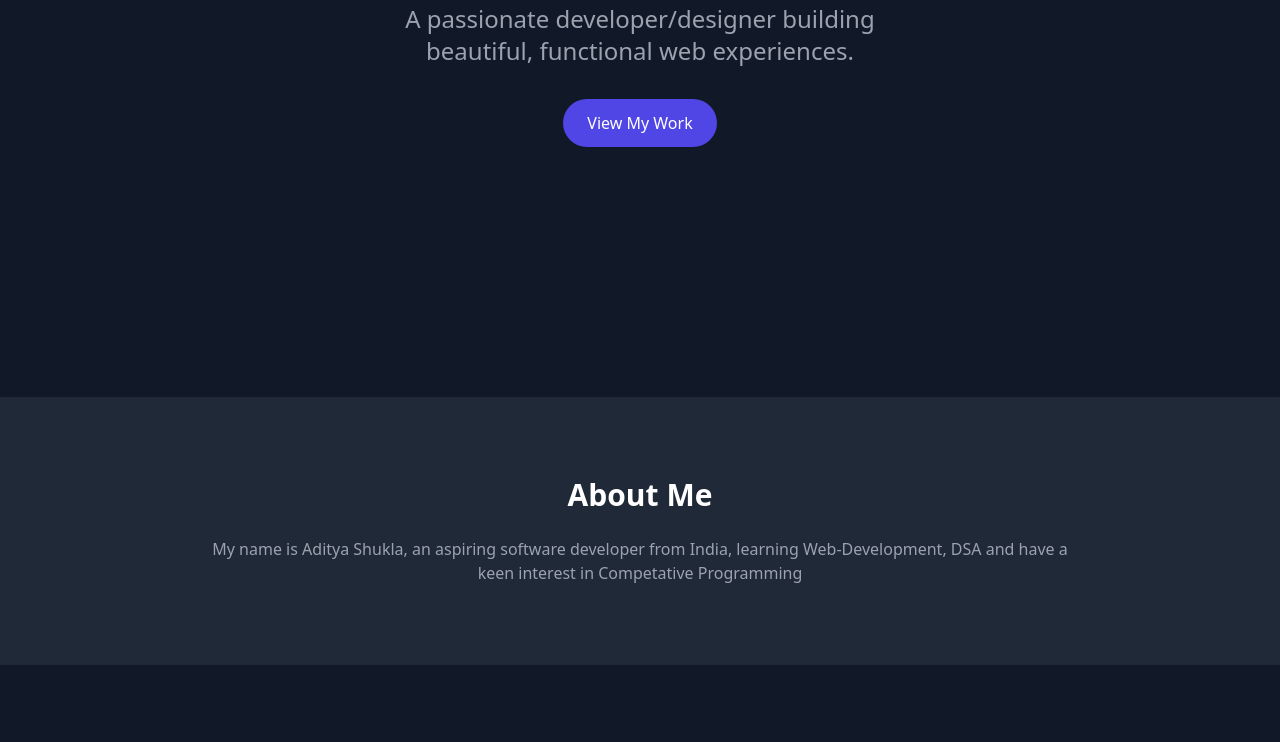
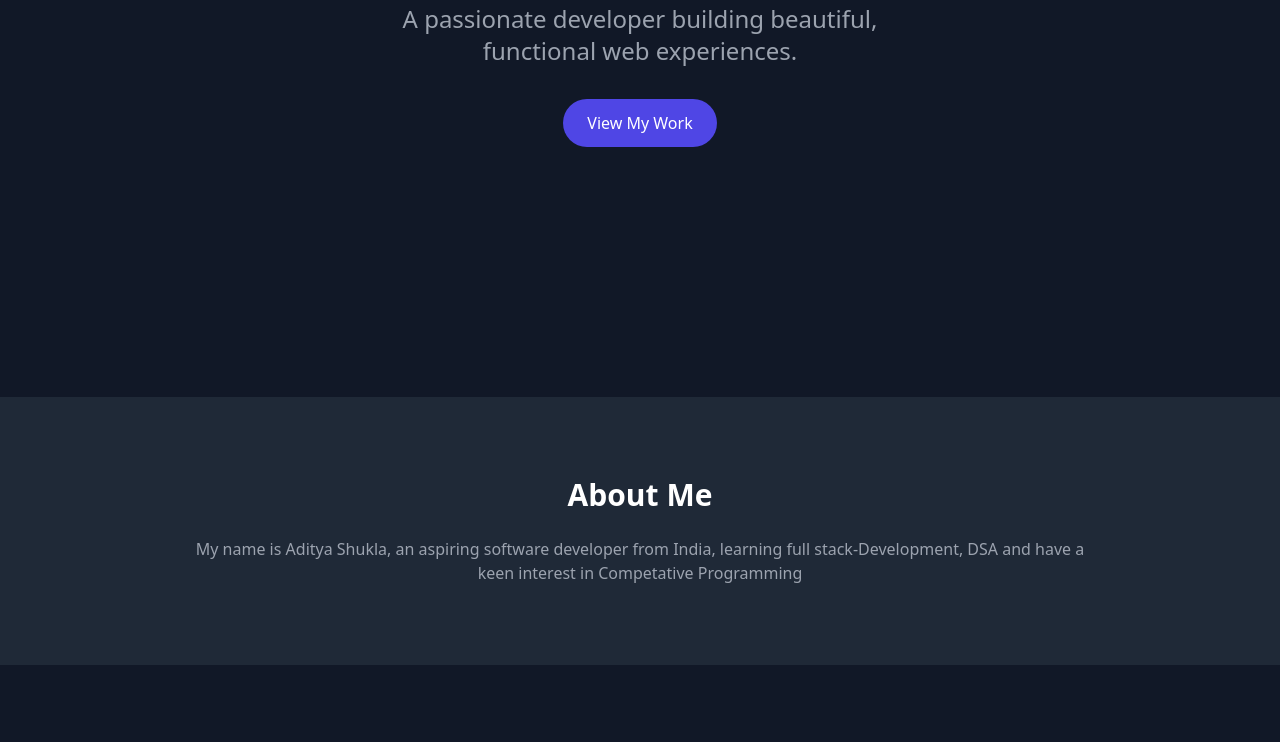
Before and after one commit to ADITYASHUKLA189/ADITYASHUKLA189.github.io, a plain HTML site: page index.html in a window 1280 px wide. Shown: the part 403-1145 px from the top of the page. Drawn offline with nearby package versions, Linux system fonts and the light colour scheme.

Commit message:
Update index.html

```diff
--- a/index.html
+++ b/index.html
@@ -45,7 +45,7 @@
   <!-- Hero Section -->
   <section id="home" class="min-h-screen flex flex-col justify-center items-center text-center px-6 pt-20">
     <h1 class="text-4xl md:text-6xl font-bold mb-4">Hi, I'm Aditya Shukla</h1>
-    <p class="text-xl md:text-2xl text-gray-400 max-w-xl">A passionate developer/designer building beautiful, functional web experiences.</p>
+    <p class="text-xl md:text-2xl text-gray-400 max-w-xl">A passionate developer building beautiful, functional web experiences.</p>
     <a href="#projects" class="mt-8 inline-block bg-primary hover:bg-indigo-600 text-white px-6 py-3 rounded-full transition">View My Work</a>
   </section>
 
@@ -53,7 +53,7 @@
   <section id="about" class="py-20 bg-gray-800 px-6">
     <div class="max-w-4xl mx-auto text-center">
       <h2 class="text-3xl font-semibold mb-6">About Me</h2>
-      <p class="text-gray-400">My name is Aditya Shukla, an aspiring software developer from India, learning Web-Development, DSA and have a keen interest in Competative Programming</p>
+      <p class="text-gray-400">My name is Aditya Shukla, an aspiring software developer from India, learning full stack-Development, DSA and have a keen interest in Competative Programming</p>
     </div>
   </section>
 
```
